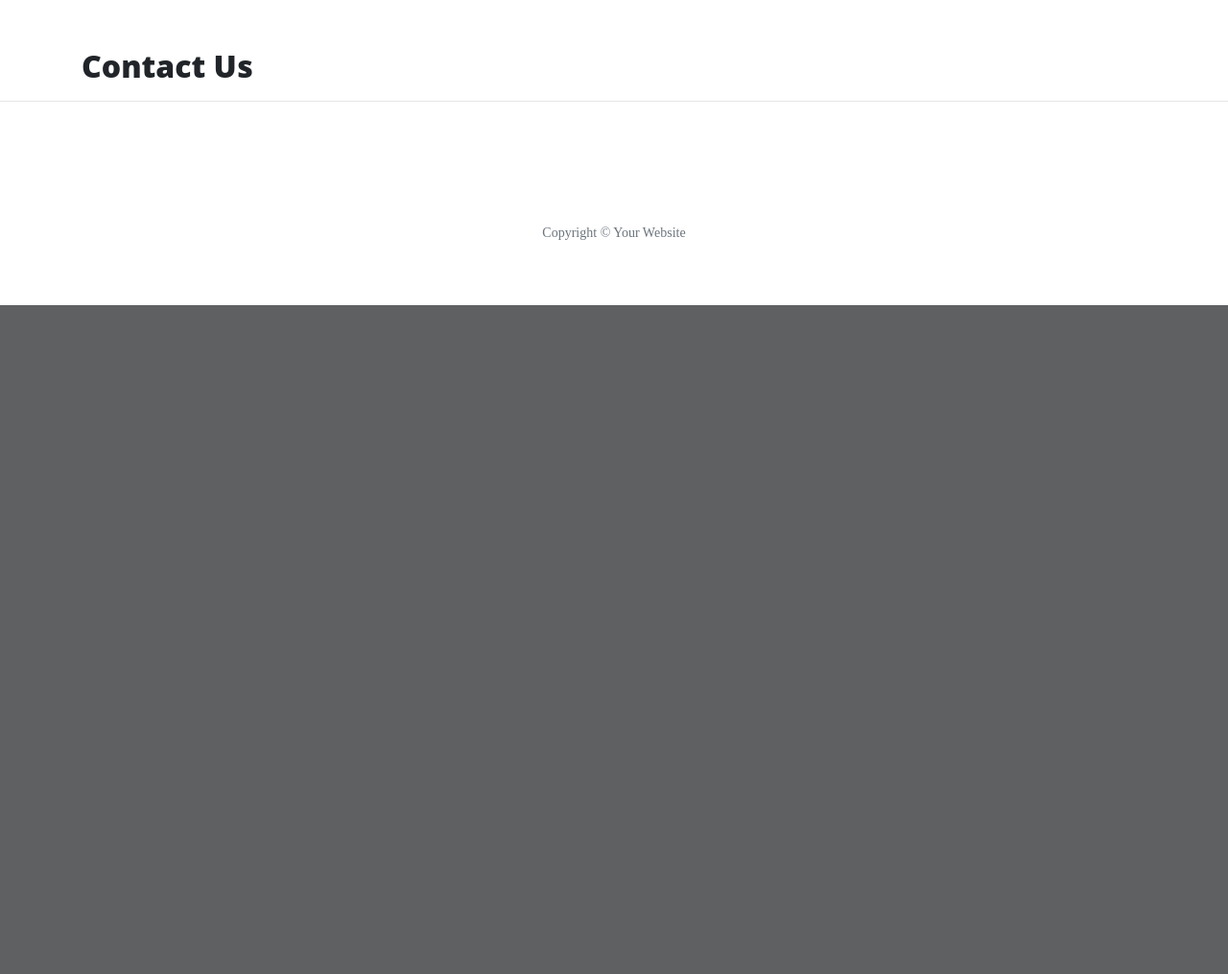
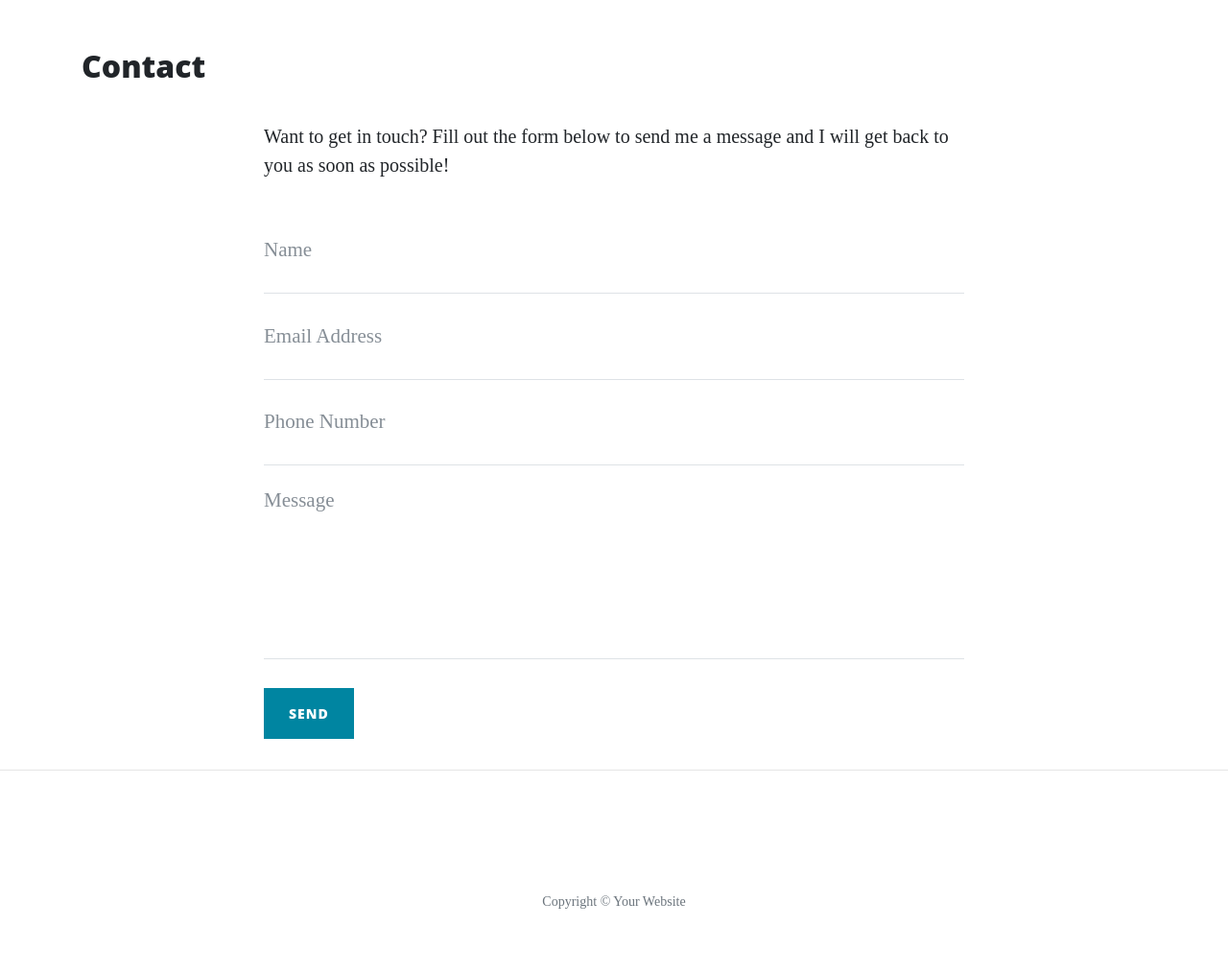
Before and after one commit to Andrewodwyer/thorin-flask, a Flask app: page /contact in a window 1280 px wide. Shown: the part 628-1643 px from the top of the page at 96% size. Before the commit the page ends 946 px from the top, so only its background shows below. Run offline with Flask 3, Linux system fonts and the light colour scheme; some libraries are stand-ins or nearby versions.

Commit message:
contact form with post method added

```diff
--- a/run.py
+++ b/run.py
@@ -1,5 +1,6 @@
 import os
-from flask import Flask, render_template
+import json
+from flask import Flask, render_template, request
 
 
 app = Flask(__name__)
@@ -12,17 +13,34 @@ def index():
 
 @app.route("/about")
 def about():
-    return render_template("about.html")
+    data = []
+    with open("data/company.json", "r") as json_data:
+        data = json.load(json_data)
+    return render_template("about.html", page_title="About", company=data)
 
 
-@app.route("/contact")
+@app.route("/about/<member_name>")
+def about_member(member_name):
+    member = {}
+    with open("data/company.json", "r") as json_data:
+        data = json.load(json_data)
+        for obj in data:
+            if obj["url"] == member_name:
+                member = obj
+    return render_template("member.html", member=member)
+
+
+@app.route("/contact", methods=["GET", "POST"])
 def contact():
-    return render_template("contact.html")
+    if request.method == "POST":
+        print(request.form.get("name"))
+        print(request.form["email"])
+    return render_template("contact.html", page_title="Contact")
 
 
 @app.route("/careers")
 def careers():
-    return render_template("careers.html")
+    return render_template("careers.html", page_title="Careers")
 
 
 if __name__ == "__main__":
--- a/templates/careers.html
+++ b/templates/careers.html
@@ -1,4 +1,4 @@
 {% extends "base.html" %}
 {% block content %}
-    <h2>Come Work With Us!</h2>
+    <h2>{{ page_title }}</h2>
 {% endblock %}
--- a/templates/contact.html
+++ b/templates/contact.html
@@ -1,4 +1,46 @@
 {% extends "base.html" %}
 {% block content %}
-    <h2>Contact Us</h2>
+    <h2>{{ page_title }}</h2>
+
+	<div class="row">
+		<div class="col-lg-8 col-md-10 mx-auto">
+			<p>Want to get in touch? Fill out the form below to send me a message and I will get back to you as soon as possible!</p>
+			<form method="POST" name="sentMessage" id="contactForm" novalidate>
+				<div class="control-group">
+					<div class="form-group floating-label-form-group controls">
+						<label>Name</label>
+						<input type="text" class="form-control" placeholder="Name" name="name" id="name" required data-validation-required-message="Please enter your name.">
+						<p class="help-block text-danger"></p>
+					</div>
+				</div>
+				<div class="control-group">
+					<div class="form-group floating-label-form-group controls">
+						<label>Email Address</label>
+						<input type="email" class="form-control" placeholder="Email Address" name="email" id="email" required data-validation-required-message="Please enter your email address.">
+						<p class="help-block text-danger"></p>
+					</div>
+				</div>
+				<div class="control-group">
+					<div class="form-group col-xs-12 floating-label-form-group controls">
+						<label>Phone Number</label>
+						<input type="tel" class="form-control" placeholder="Phone Number" name="phone" id="phone" required data-validation-required-message="Please enter your phone number.">
+						<p class="help-block text-danger"></p>
+					</div>
+				</div>
+				<div class="control-group">
+					<div class="form-group floating-label-form-group controls">
+						<label>Message</label>
+						<textarea rows="5" class="form-control" placeholder="Message" name="message" id="message" required data-validation-required-message="Please enter a message."></textarea>
+						<p class="help-block text-danger"></p>
+					</div>
+				</div>
+				<br>
+				<div id="success"></div>
+				<div class="form-group">
+					<button type="submit" class="btn btn-primary" id="sendMessageButton">Send</button>
+				</div>
+			</form>
+		</div>
+	</div>
+
 {% endblock %}
```
Also changed, not shown: data/company.json (added, +80 -0 lines), templates/about.html (+27 -21 lines), templates/member.html (added, +15 -0 lines).
